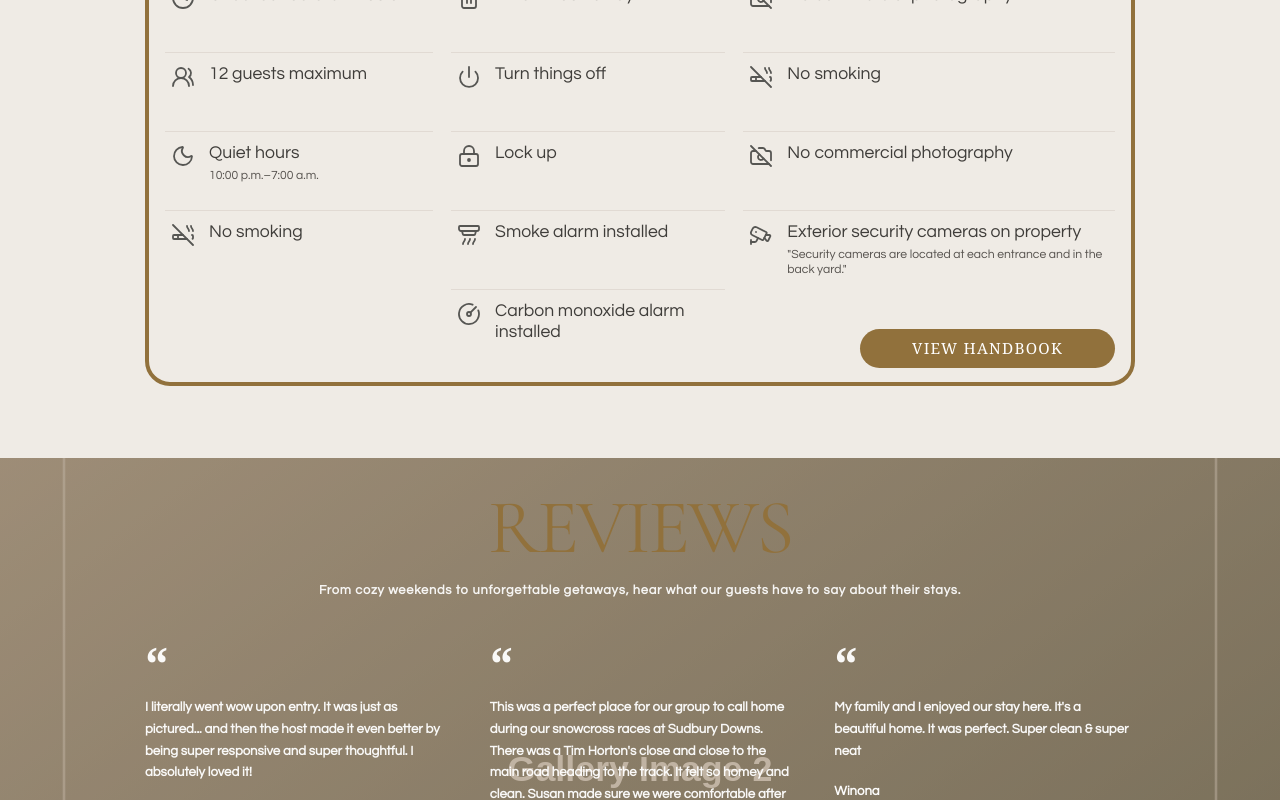
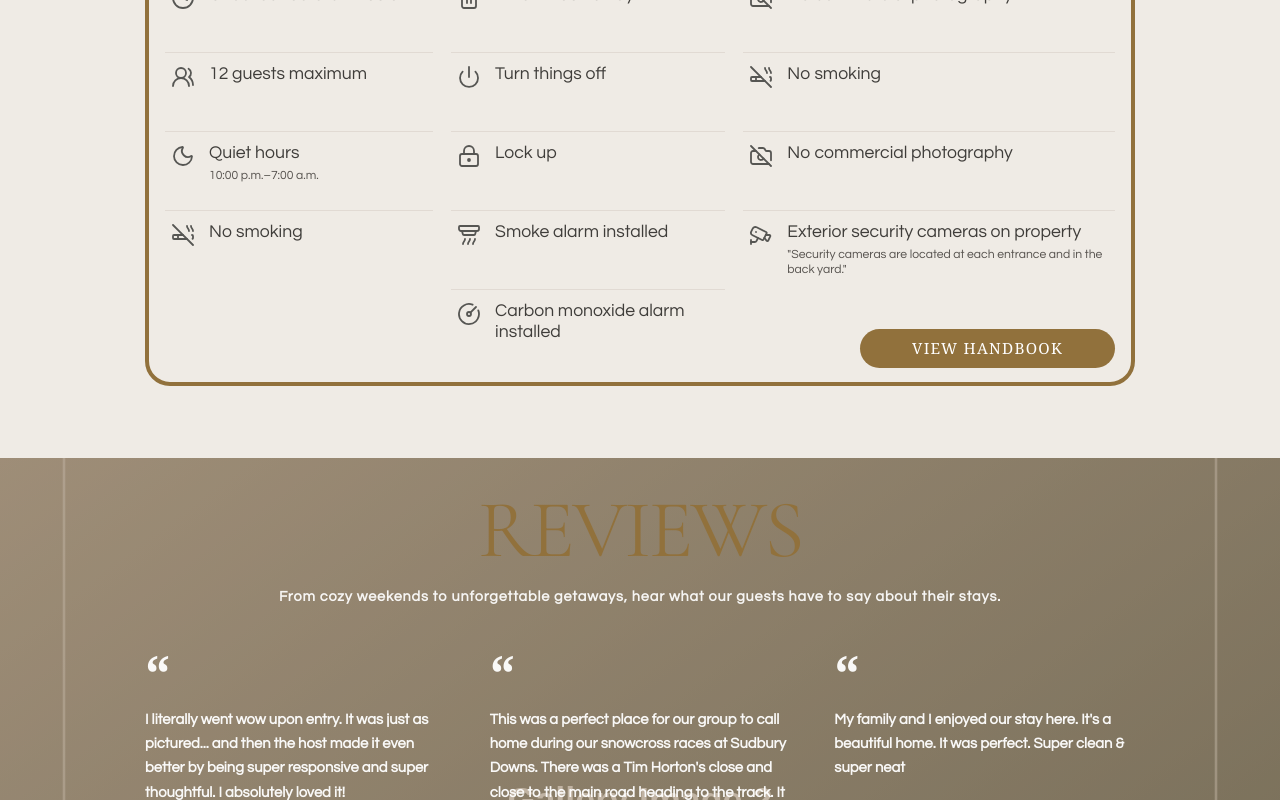
Before and after one commit to Fauxbear95/tuer-accomodations, a React (Vite) app: page / in a window 1280 px wide. Shown: the part 11200-12000 px from the top of the page. Built offline with nearby package versions, Linux system fonts and the light colour scheme.

Commit message:
Increase reviews typography

```diff
--- a/src/styles/reviews.css
+++ b/src/styles/reviews.css
@@ -19,7 +19,7 @@
   color: var(--tuer-gold);
   text-align: center;
   font-family: "Cormorant Garamond", Georgia, serif;
-  font-size: clamp(4rem, 6vw, 5.2rem);
+  font-size: clamp(4.3rem, 6.4vw, 5.7rem);
   font-weight: 400;
   letter-spacing: -0.03em;
   line-height: 0.95;
@@ -30,7 +30,7 @@
   margin: 0 auto 44px;
   color: rgba(255, 255, 255, 0.92);
   font-family: "Questrial", Arial, sans-serif;
-  font-size: 0.8rem;
+  font-size: 0.9rem;
   font-weight: 600;
   letter-spacing: 0.06em;
   line-height: 1.45;
@@ -54,7 +54,7 @@
   margin-bottom: 14px;
   color: rgba(255, 255, 255, 0.95);
   font-family: Georgia, "Times New Roman", serif;
-  font-size: 3rem;
+  font-size: 3.25rem;
   font-weight: 700;
   line-height: 0.8;
 }
@@ -63,7 +63,7 @@
   margin: 0 0 20px;
   color: rgba(255, 255, 255, 0.95);
   font-family: "Questrial", Arial, sans-serif;
-  font-size: 0.82rem;
+  font-size: 0.92rem;
   font-weight: 600;
   line-height: 1.65;
 }
@@ -73,7 +73,7 @@
   margin: 0;
   color: rgba(255, 255, 255, 0.98);
   font-family: "Questrial", Arial, sans-serif;
-  font-size: 0.82rem;
+  font-size: 0.9rem;
   font-weight: 700;
   line-height: 1.45;
 }
@@ -97,7 +97,7 @@
 
   .reviews-subtitle {
     margin-bottom: 34px;
-    font-size: 0.78rem;
+    font-size: 0.86rem;
   }
 
   .reviews-grid {
```
